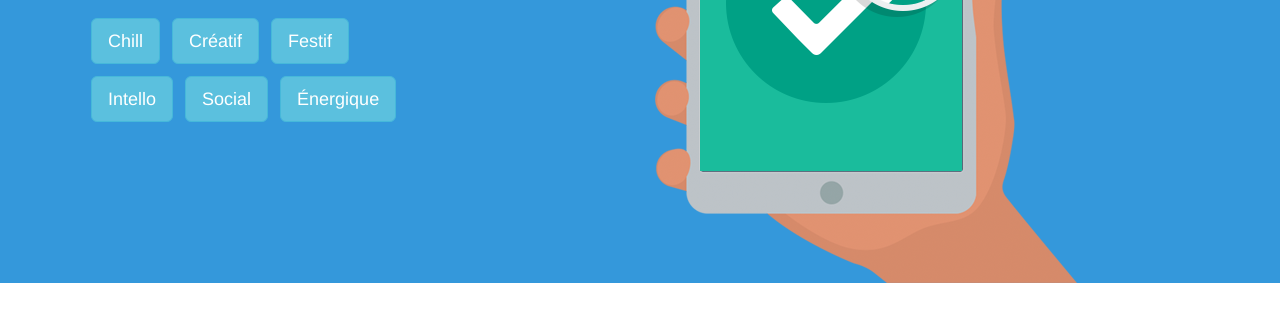
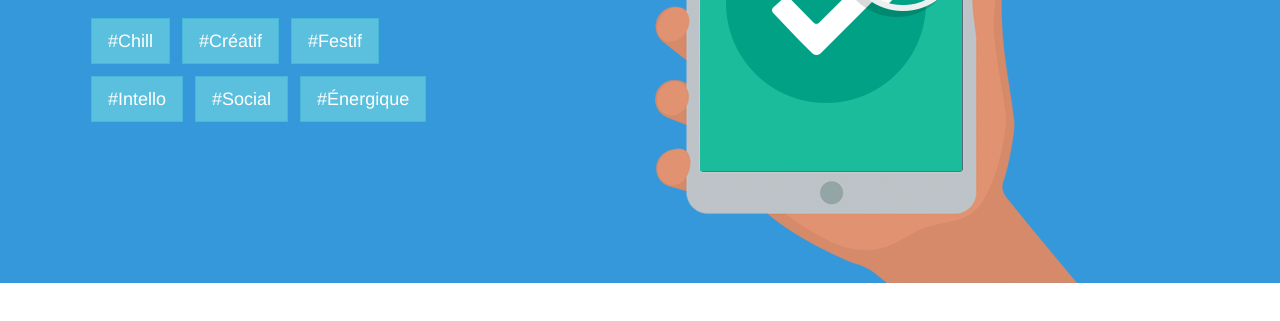
Before and after one commit to EFF/memorable, a website: page index.html in a window 1280 px wide. Shown: the part 397-718 px from the top of the page. Drawn offline with nearby package versions, Linux system fonts and the light colour scheme.

Commit message:
flat btn with hashtag

```diff
--- a/assets/css/style.css
+++ b/assets/css/style.css
@@ -17,4 +17,5 @@ hr {
 
 button.mood {
     margin: 6px;
+    border-radius: 0;
 }
--- a/index.html
+++ b/index.html
@@ -54,7 +54,7 @@
                 <div class="col-md-8">
                     <h1>Si je me sens</h1>
                     <button class="mood btn btn-lg btn-info" ng-repeat="(mood, events) in moods"
-                            ng-click="setCurrentMood(mood); filter()">{{mood}}
+                            ng-click="setCurrentMood(mood); filter()">#{{mood}}
                     </button>
                 </div>
             </div>
```
